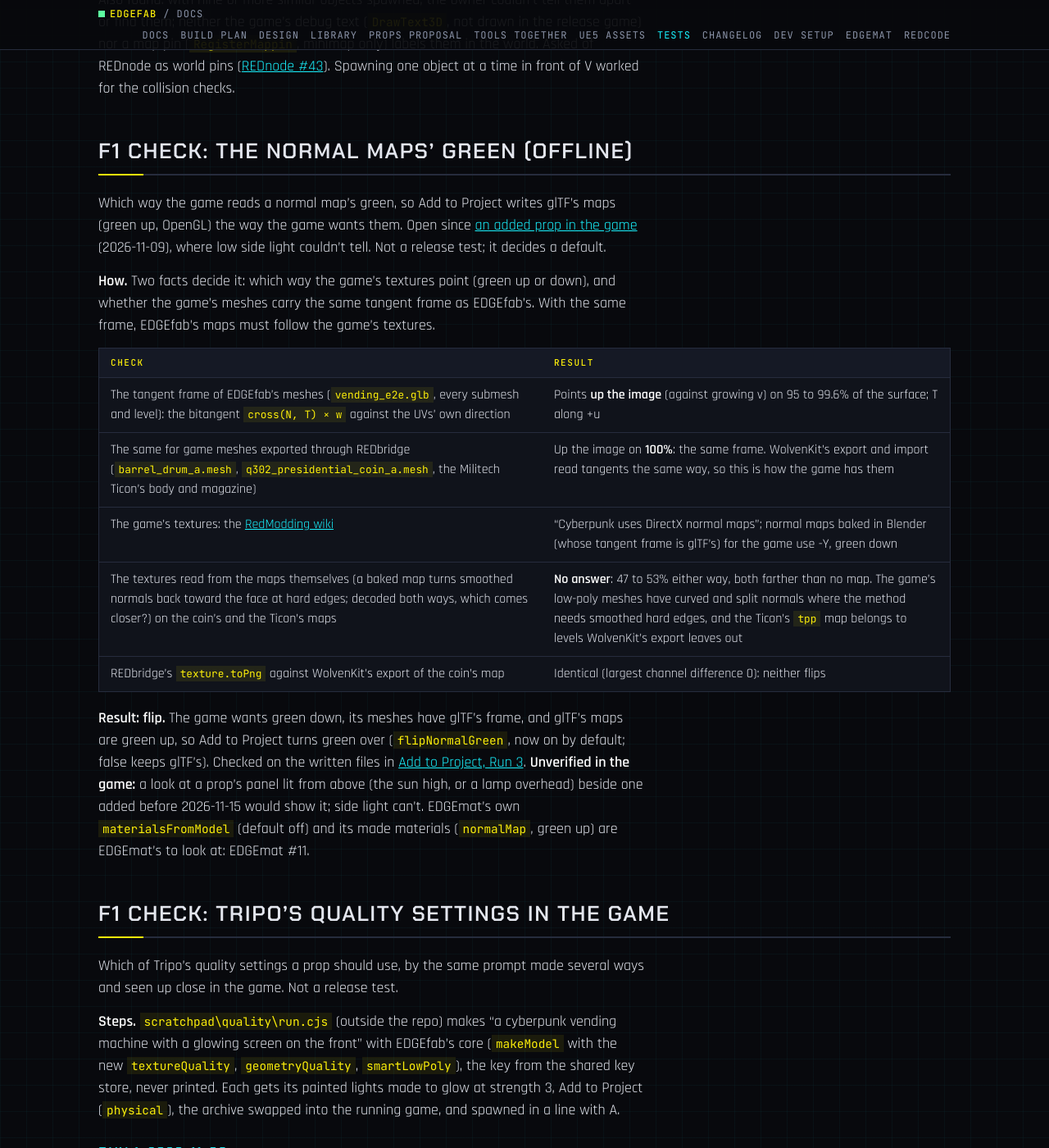
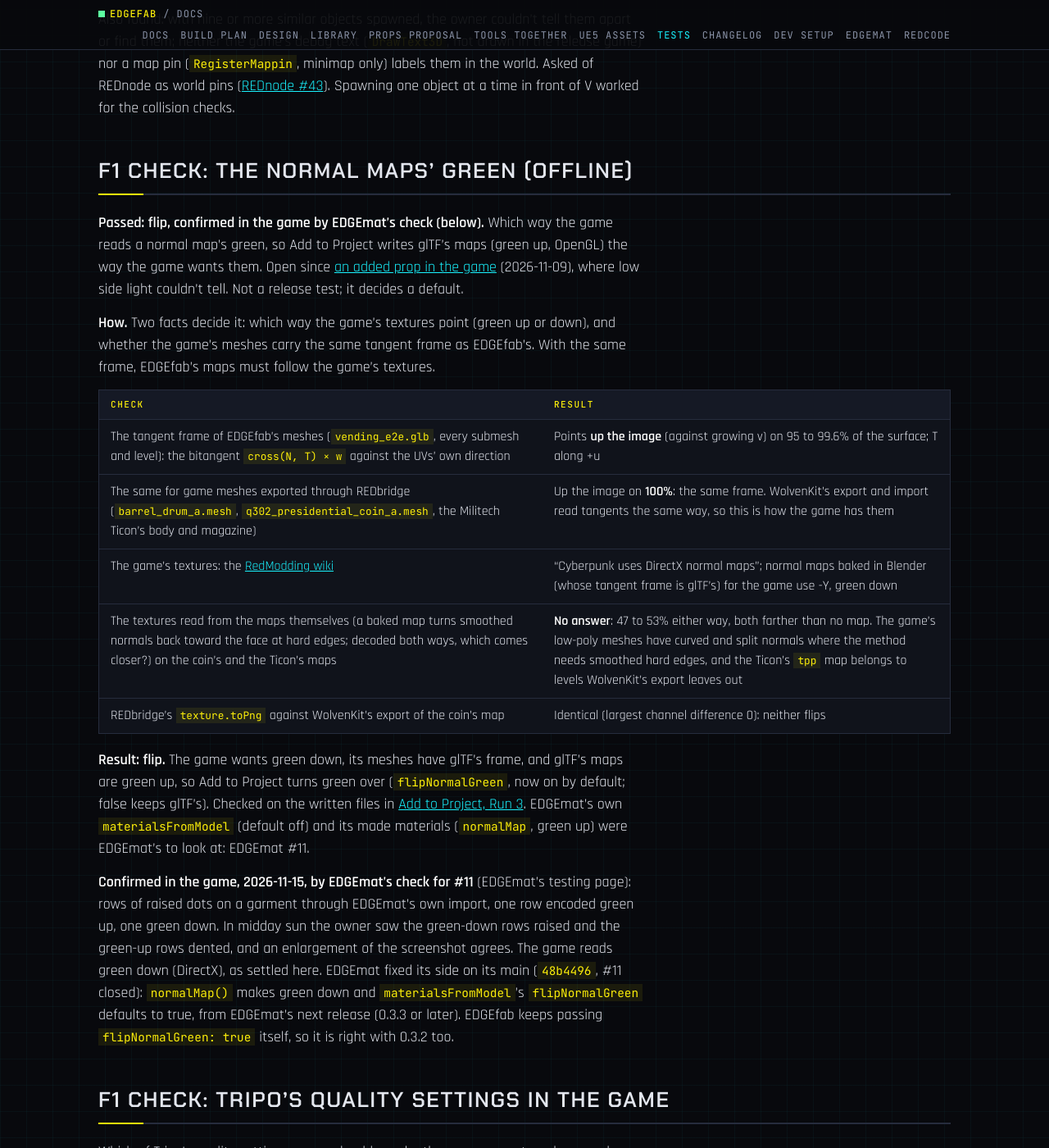
Before and after one commit to Edgemodders/EDGEfab, a Jekyll site: the page built from docs/testing.md, in a window 1280 px wide and 1400 px high, scrolled down 19605 px. Shown: the whole window at 82% size. Built offline with Jekyll 4.4.1, drawn with Linux system fonts in a browser that asks for light colours; some of the changed text lies outside the part shown.

Commit message:
Normal maps' green confirmed in the game by EDGEmat's check (#11 closed); roadmap status: F1 passed
Co-Authored-By: Claude Opus 5.5 <noreply@anthropic.com>

```diff
--- a/docs/testing.md
+++ b/docs/testing.md
@@ -400,14 +400,14 @@ Game 2.5, REDnode 0.58.0, at night, then by day; outside Embers' area (about -19
 | Glow | Visible. At night only the orange shelf strips and keypad light, the body stays dark. **The owner: strength 3 (Bright, EV 2.585) is the most appropriate**; 0.25 and 1 are faint at night on thin painted strips |
 | Collision | **Both pass:** `vending_glow` (`physical`) and `vending_glow_box` (`box`) each stop V, hold V standing on top and spark under fire. The drums (test 7) test the same two components on another mesh and were skipped |
 | Levels of detail | **Passed:** walking 25 m away, the owner: "the LOD transitions look to be pretty smooth" |
-| Normal maps' green | **Open here; settled offline 2026-11-15** ([the normal maps' green](#f1-check-the-normal-maps-green-offline): flipped, now the default). `vending_glow` and `vending_flipped` look the same in low side light. Flipping green only changes up-and-down shading, which side light doesn't test. WolvenKit's importer doesn't touch the green channel, so the game reads it as written; which convention the game uses is to settle offline (a test normal map of a known dome, or a game texture on a known shape). On Tripo's models the difference didn't show |
+| Normal maps' green | **Settled offline 2026-11-15, confirmed in the game the same day by EDGEmat's check for #11** ([the normal maps' green](#f1-check-the-normal-maps-green-offline): flipped, now the default). `vending_glow` and `vending_flipped` look the same in low side light. Flipping green only changes up-and-down shading, which side light doesn't test. WolvenKit's importer doesn't touch the green channel, so the game reads it as written; which convention the game uses is to settle offline (a test normal map of a known dome, or a game texture on a known shape). On Tripo's models the difference didn't show |
 | Up close | The owner: the textures look low resolution, with jaggies and rough corners. Tripo's standard 2048² texture over the whole machine, and 20,000 triangles. See [Tripo's quality settings](#f1-check-tripos-quality-settings-in-the-game) |
 
 Also found: with nine or more similar objects spawned, the owner couldn't tell them apart or find them; neither the game's debug text (`DrawText3D`, not drawn in the release game) nor a map pin (`RegisterMappin`, minimap only) labels them in the world. Asked of REDnode as world pins ([REDnode #43](https://github.com/Edgemodders/REDnode/issues/43)). Spawning one object at a time in front of V worked for the collision checks.
 
 ## F1 check: the normal maps' green (offline)
 
-Which way the game reads a normal map's green, so Add to Project writes glTF's maps (green up, OpenGL) the way the game wants them. Open since [an added prop in the game](#f1-check-an-added-prop-in-the-game) (2026-11-09), where low side light couldn't tell. Not a release test; it decides a default.
+**Passed: flip, confirmed in the game by EDGEmat's check (below).** Which way the game reads a normal map's green, so Add to Project writes glTF's maps (green up, OpenGL) the way the game wants them. Open since [an added prop in the game](#f1-check-an-added-prop-in-the-game) (2026-11-09), where low side light couldn't tell. Not a release test; it decides a default.
 
 **How.** Two facts decide it: which way the game's textures point (green up or down), and whether the game's meshes carry the same tangent frame as EDGEfab's. With the same frame, EDGEfab's maps must follow the game's textures.
 
@@ -419,7 +419,9 @@ Which way the game reads a normal map's green, so Add to Project writes glTF's m
 | The textures read from the maps themselves (a baked map turns smoothed normals back toward the face at hard edges; decoded both ways, which comes closer?) on the coin's and the Ticon's maps | **No answer**: 47 to 53% either way, both farther than no map. The game's low-poly meshes have curved and split normals where the method needs smoothed hard edges, and the Ticon's `tpp` map belongs to levels WolvenKit's export leaves out |
 | REDbridge's `texture.toPng` against WolvenKit's export of the coin's map | Identical (largest channel difference 0): neither flips |
 
-**Result: flip.** The game wants green down, its meshes have glTF's frame, and glTF's maps are green up, so Add to Project turns green over (`flipNormalGreen`, now on by default; false keeps glTF's). Checked on the written files in [Add to Project, Run 3](#run-3-2026-11-15-passed-the-normal-maps-green-flipped-by-default). **Unverified in the game:** a look at a prop's panel lit from above (the sun high, or a lamp overhead) beside one added before 2026-11-15 would show it; side light can't. EDGEmat's own `materialsFromModel` (default off) and its made materials (`normalMap`, green up) are EDGEmat's to look at: EDGEmat #11.
+**Result: flip.** The game wants green down, its meshes have glTF's frame, and glTF's maps are green up, so Add to Project turns green over (`flipNormalGreen`, now on by default; false keeps glTF's). Checked on the written files in [Add to Project, Run 3](#run-3-2026-11-15-passed-the-normal-maps-green-flipped-by-default). EDGEmat's own `materialsFromModel` (default off) and its made materials (`normalMap`, green up) were EDGEmat's to look at: EDGEmat #11.
+
+**Confirmed in the game, 2026-11-15, by EDGEmat's check for #11** (EDGEmat's testing page): rows of raised dots on a garment through EDGEmat's own import, one row encoded green up, one green down. In midday sun the owner saw the green-down rows raised and the green-up rows dented, and an enlargement of the screenshot agrees. The game reads green down (DirectX), as settled here. EDGEmat fixed its side on its main (`48b4496`, #11 closed): `normalMap()` makes green down and `materialsFromModel`'s `flipNormalGreen` defaults to true, from EDGEmat's next release (0.3.3 or later). EDGEfab keeps passing `flipNormalGreen: true` itself, so it is right with 0.3.2 too.
 
 ## F1 check: Tripo's quality settings in the game
 
```
Also changed, not shown: CLAUDE.md (+2 -2 lines), docs/index.md (+2 -2 lines).
